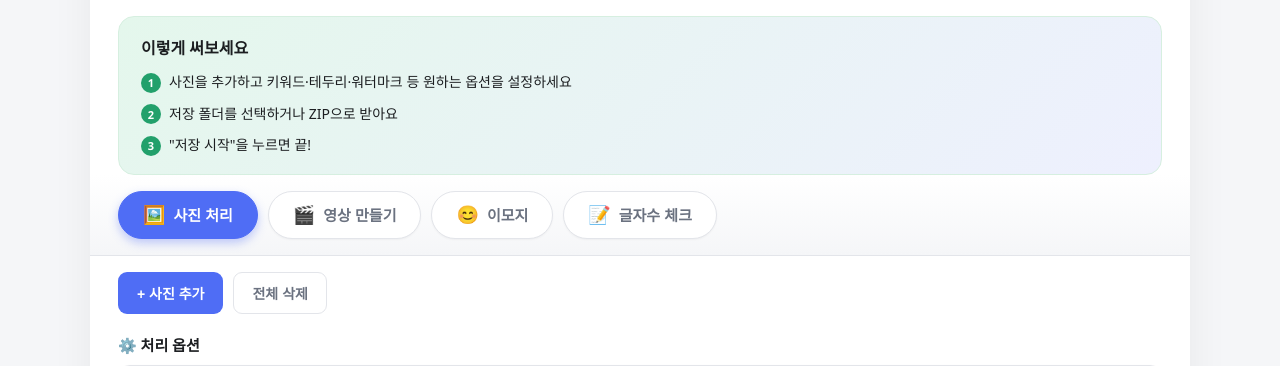
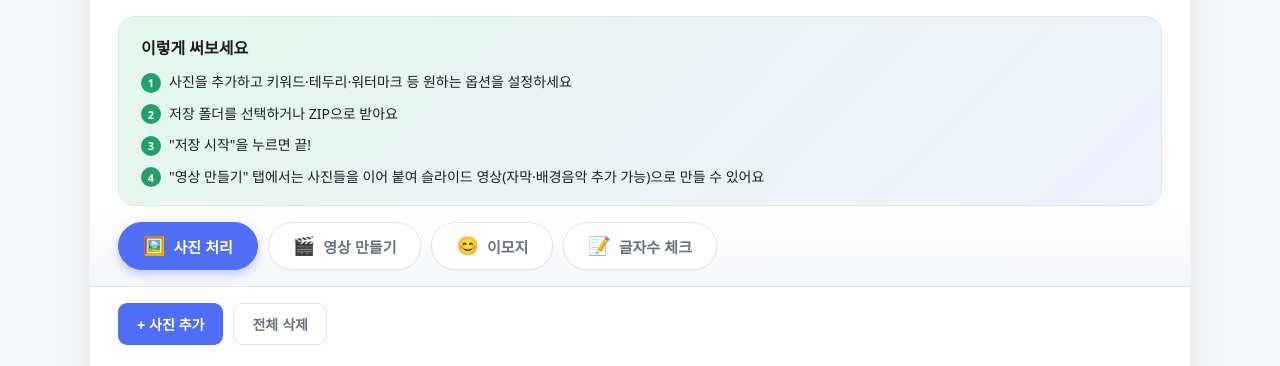
Before and after one commit to hera86f-max/photo-tool, a Flask app: page / in a window 1280 px wide. Shown: the part 73-439 px from the top of the page. Run offline with Flask 3, Linux system fonts and the light colour scheme; some libraries are stand-ins or nearby versions.

Commit message:
Add files via upload

```diff
--- a/templates/index.html
+++ b/templates/index.html
@@ -23,6 +23,7 @@
       <li><span class="step-num">1</span>사진을 추가하고 키워드·테두리·워터마크 등 원하는 옵션을 설정하세요</li>
       <li><span class="step-num">2</span>저장 폴더를 선택하거나 ZIP으로 받아요</li>
       <li><span class="step-num">3</span>"저장 시작"을 누르면 끝!</li>
+      <li><span class="step-num">4</span>"영상 만들기" 탭에서는 사진들을 이어 붙여 슬라이드 영상(자막·배경음악 추가 가능)으로 만들 수 있어요</li>
     </ol>
   </section>
 
```
